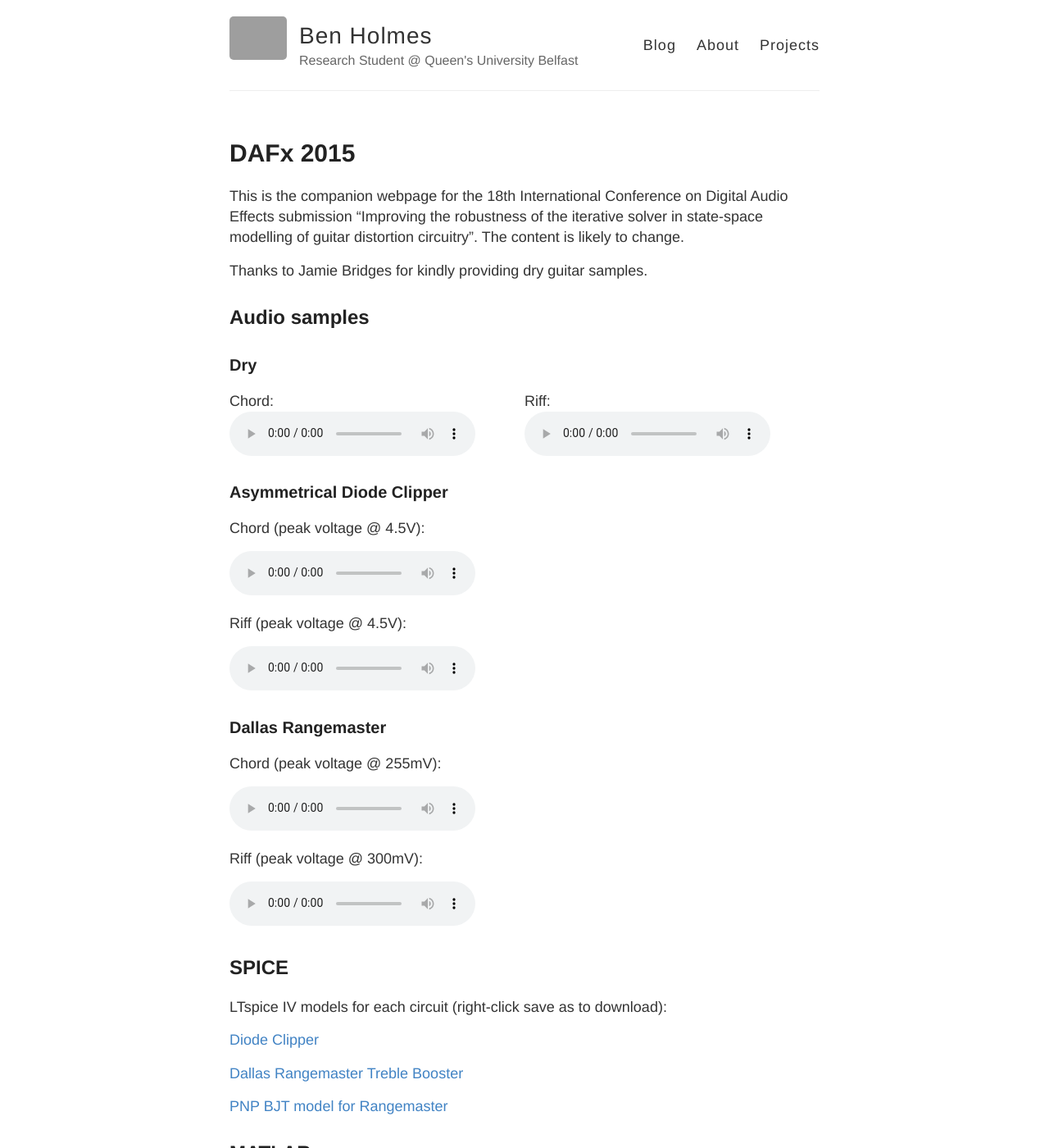
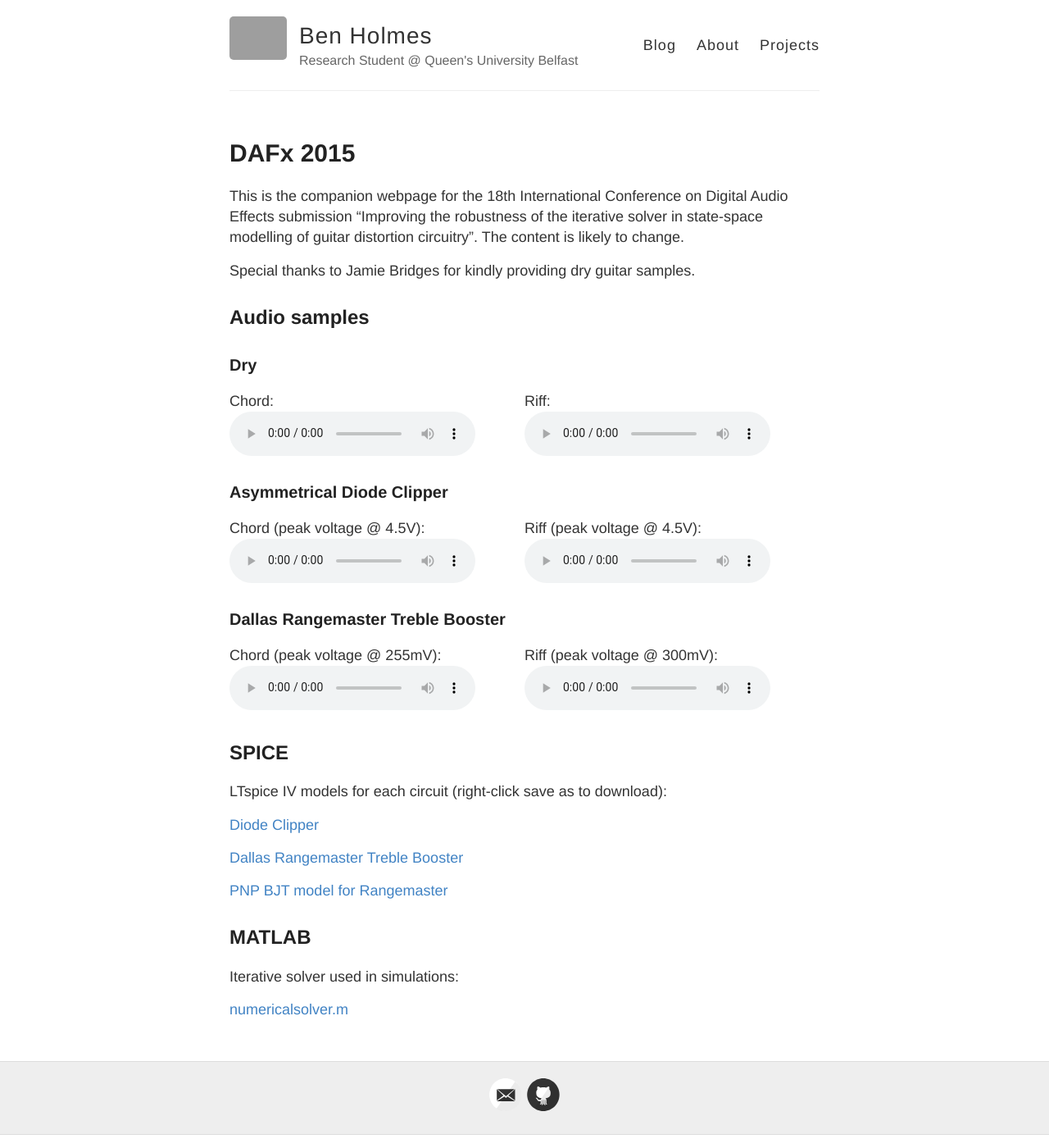
Before and after one commit to bholmesqub/DAFx15, a Jekyll site: the page built from index.md, in a window 1280 px wide and 1400 px high. Shown: the whole window at 82% size. Built offline with Jekyll 4.4.1, drawn with Linux system fonts in a browser that asks for light colours; Markdown is read by kramdown in place of the engine named in the settings; grey boxes are pictures that could not be loaded.

Commit message:
Added changes for all audio players

```diff
--- a/index.md
+++ b/index.md
@@ -5,7 +5,7 @@ title: DAFx 2015
 
 This is the companion webpage for the 18th International Conference on Digital Audio Effects submission "Improving the robustness of the iterative solver in state-space modelling of guitar distortion circuitry". The content is likely to change.
 
-Thanks to Jamie Bridges for kindly providing dry guitar samples.
+Special thanks to Jamie Bridges for kindly providing dry guitar samples.
 
 ##Audio samples
 
@@ -38,35 +38,57 @@ Thanks to Jamie Bridges for kindly providing dry guitar samples.
 
 ###Asymmetrical Diode Clipper
 
-Chord (peak voltage @ 4.5V):
+<table style="width:100%">
+	<tr>
+		<td>
+			Chord (peak voltage @ 4.5V):
+		</td>
+		<td>
+			Riff (peak voltage @ 4.5V):
+		</td>
+	</tr>
+	<tr>
+		<td>
+			<audio controls>
+			  <source src="https://raw.githubusercontent.com/bholmesqub/DAFx15/gh-pages/audio/diode_chord.wav" type="audio/wav">
+			Your browser does not support the audio element.
+			</audio>
+		</td>
+		<td>
+			<audio controls>
+			  <source src="https://raw.githubusercontent.com/bholmesqub/DAFx15/gh-pages/audio/diode_riff.wav" type="audio/wav">
+			Your browser does not support the audio element.
+			</audio>
+		</td>
+	</tr>
+</table>
 
-<audio controls>
-  <source src="https://raw.githubusercontent.com/bholmesqub/DAFx15/gh-pages/audio/diode_chord.wav" type="audio/wav">
-Your browser does not support the audio element.
-</audio>
+###Dallas Rangemaster Treble Booster
 
-Riff (peak voltage @ 4.5V):
-
-<audio controls>
-  <source src="https://raw.githubusercontent.com/bholmesqub/DAFx15/gh-pages/audio/diode_riff.wav" type="audio/wav">
-Your browser does not support the audio element.
-</audio>
-
-###Dallas Rangemaster
-
-Chord (peak voltage @ 255mV):
-
-<audio controls>
-  <source src="https://raw.githubusercontent.com/bholmesqub/DAFx15/gh-pages/audio/rangemaster_chord.wav" type="audio/wav">
-Your browser does not support the audio element.
-</audio>
-
-Riff (peak voltage @ 300mV):
-
-<audio controls>
-  <source src="https://raw.githubusercontent.com/bholmesqub/DAFx15/gh-pages/audio/rangemaster_riff.wav" type="audio/wav">
-Your browser does not support the audio element.
-</audio>
+<table style="width:100%">
+	<tr>
+		<td>
+			Chord (peak voltage @ 255mV):
+		</td>
+		<td>
+			Riff (peak voltage @ 300mV):
+		</td>
+	</tr>
+	<tr>
+		<td>
+			<audio controls>
+			  <source src="https://raw.githubusercontent.com/bholmesqub/DAFx15/gh-pages/audio/rangemaster_chord.wav" type="audio/wav">
+			Your browser does not support the audio element.
+			</audio>
+		</td>
+		<td>
+			<audio controls>
+			  <source src="https://raw.githubusercontent.com/bholmesqub/DAFx15/gh-pages/audio/rangemaster_riff.wav" type="audio/wav">
+			Your browser does not support the audio element.
+			</audio>
+		</td>
+	</tr>
+</table>
 
 ##SPICE
 
```
